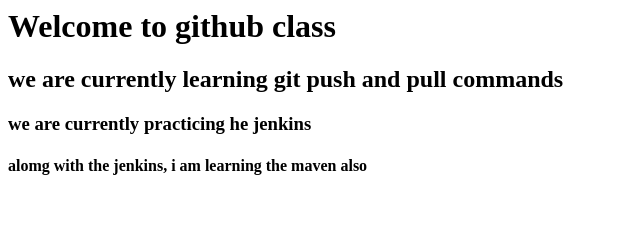
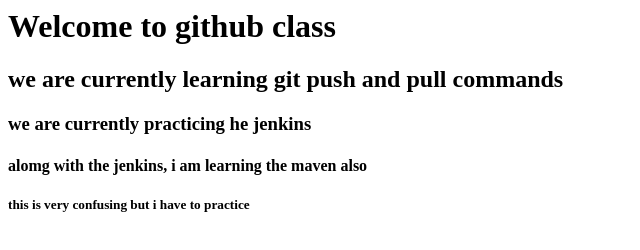
Before and after one commit to prasadvitt/newrepo, a plain HTML site: page index.html in a window 1280 px wide. Shown: the whole page, without its empty margins (0-640 px from the left). Drawn offline with Linux system fonts and the light colour scheme.

Commit message:
Update index.html

```diff
--- a/index.html
+++ b/index.html
@@ -2,3 +2,4 @@
 <h2> we are currently learning git push and pull commands </h2>
 <h3> we are currently practicing he jenkins </h3>
 <h4> alomg with the jenkins, i am learning the maven also</h4>
+<h5> this is very confusing but i have to practice</h5>
```
